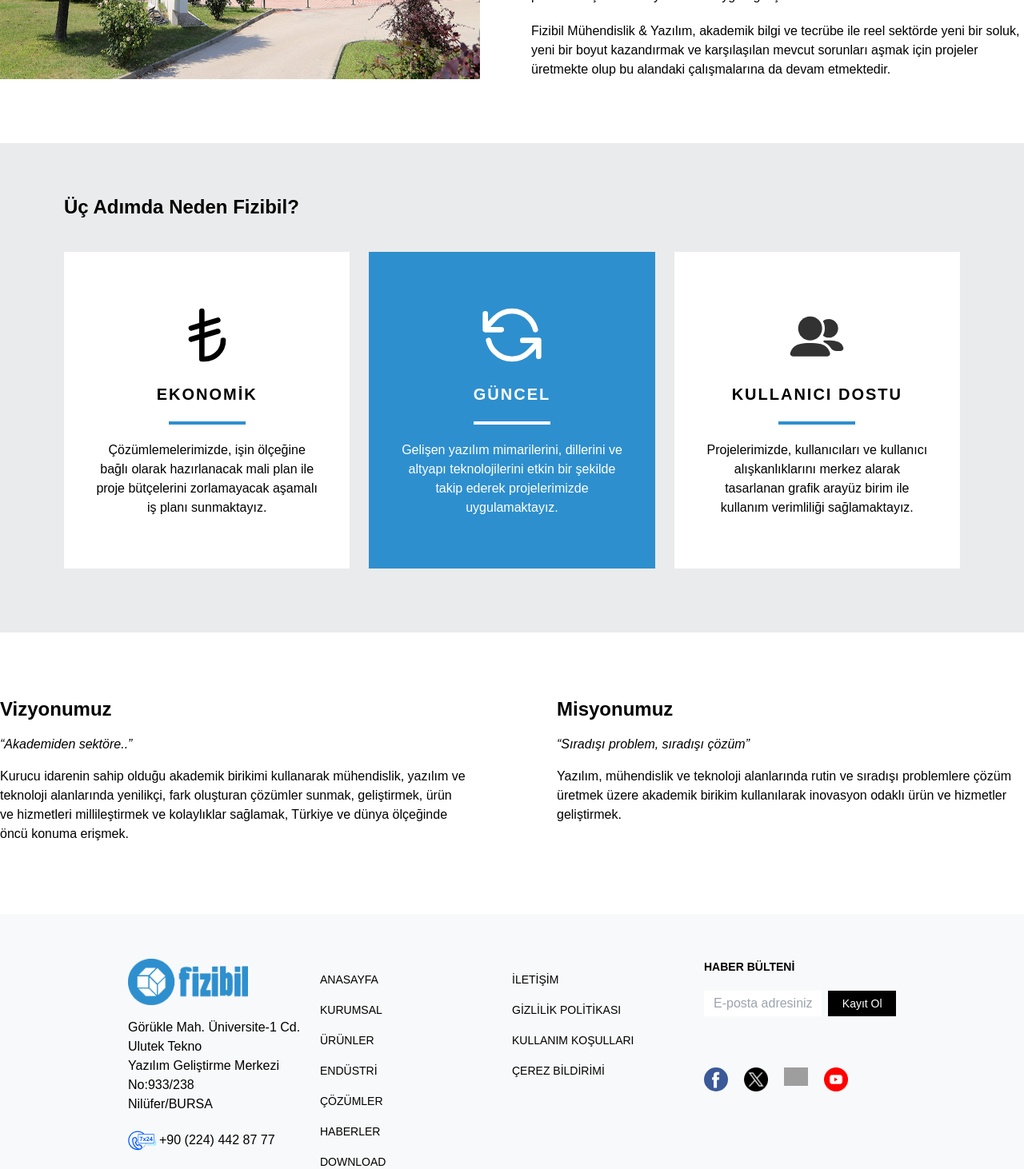
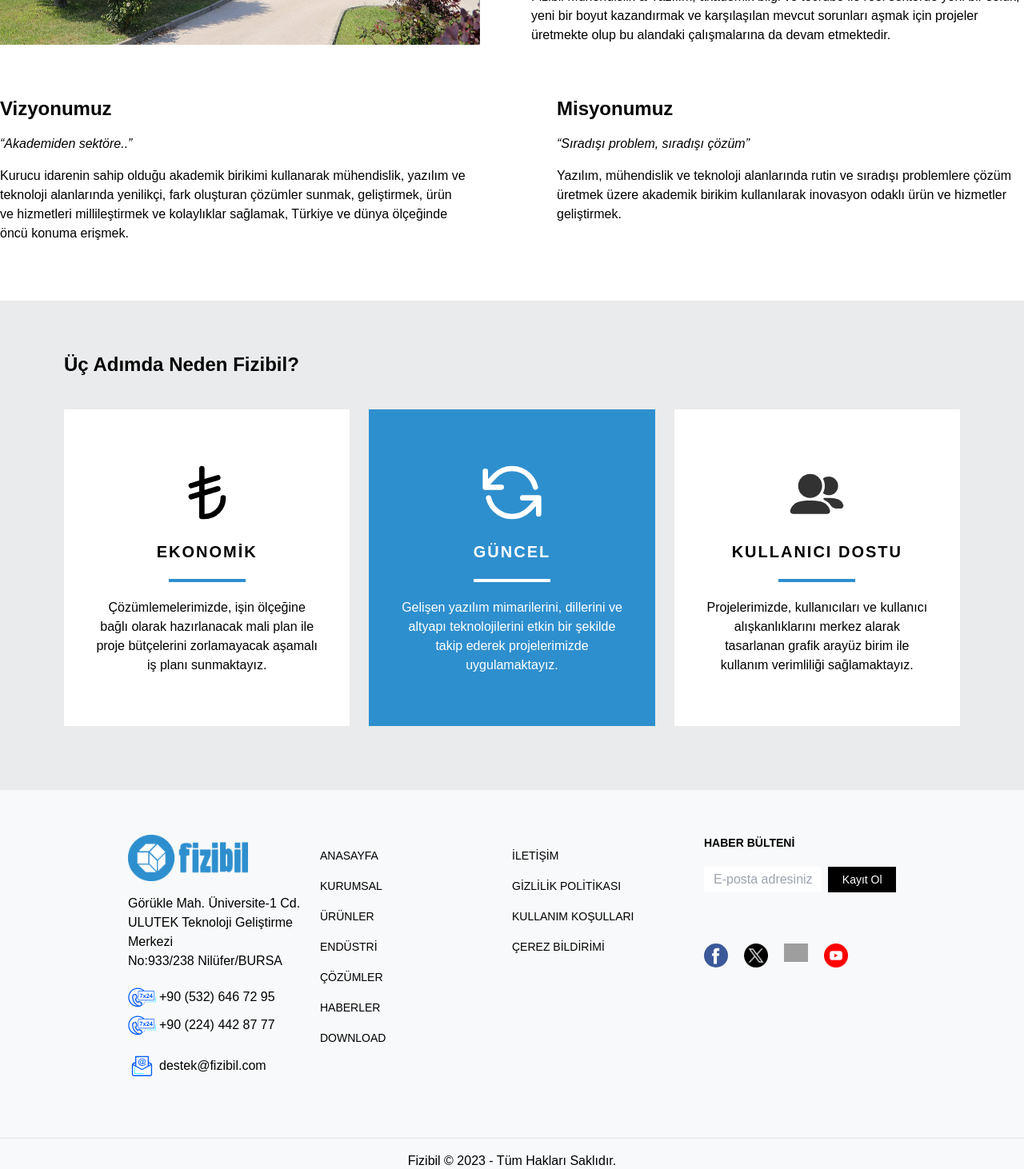
Before and after one commit to suraartut/fizibilweb, a Next.js app: page /kurumsal in a window 1280 px wide. Shown: the part 640-2102 px from the top of the page at 80% size. Built offline with nearby package versions, Linux system fonts and the light colour scheme; grey boxes are pictures that could not be loaded.

Commit message:
update: düzenlemeler

```diff
--- a/components/Home/BannerTop/BannerTop.js
+++ b/components/Home/BannerTop/BannerTop.js
@@ -14,7 +14,7 @@ import { Autoplay, Pagination } from "swiper/modules";
 
 const BannerTop = () => {
   return (
-    <div className="lg:h-[95vh] h-[45vh] w-full pt-[88px] lg:block hidden">
+    <div className="lg:h-[100vh] h-[45vh] w-full pt-[88px] lg:block hidden">
       <Swiper
         loop={true}
         pagination={true}
@@ -30,20 +30,18 @@ const BannerTop = () => {
             src="/assets/Images/slider/bilgisayarli-goru.png"
             width={1920}
             height={950}
-            alt="Bilgisayarlı Görü"
+            alt="Görüntü İşleme"
           />
           <div className="w-1/3 left-[55%] absolute bg-[#2e8fce] bg-opacity-60 rounded-sm">
             <div className="py-12 px-16 text-start">
-              <h3 className="font-bold text-white text-4xl">
-                Bilgisayarlı Görü Sistemi
-              </h3>
+              <h3 className="font-bold text-white text-4xl">Görüntü İşleme</h3>
               <p className="pb-10 pt-4 text-white text-xl">
                 Dijital görüntülerin elde edilerek işlenmesi ve analizini
                 gerçekleştirerek gerçek dünyadan sayısal veya sembolik bilgileri
                 çıktı olarak elde edebiliyoruz
               </p>
               <Link
-                href="/"
+                href="/sayac"
                 className="text-[#2e8fce] text-sm px-12 py-3 border-2 border-white bg-white uppercase font-semibold hover:text-white hover:border-[#2e8fce] hover:bg-[#2e8fce] tracking-wider w-full items-center transition duration-500 ease-in-out"
               >
                 Keşfedİn
--- a/components/Home/BannerTopMobile/BannerMobile.js
+++ b/components/Home/BannerTopMobile/BannerMobile.js
@@ -31,13 +31,13 @@ const BannerMobile = () => {
             src="/assets/Images/mobil-slider/bilgisayarli-goru.png"
             width={390}
             height={420}
-            alt="Bilgisayarlı Görü"
+            alt="Görüntü İşleme"
             className="contrast-50"
           />
           <div className={styles.image_card}>
             <div className="p-8 text-end">
-              <h3 className="font-bold text-white text-xl">Bilgisayarlı</h3>
-              <p className={styles.second_line}>Görü Sistemi</p>
+              <h3 className="font-bold text-white text-xl">Görüntü</h3>
+              <p className={styles.second_line}>İşleme</p>
               <Link href="/" className={styles.button}>
                 Keşfedİn
               </Link>
--- a/components/Home/OurWorks/OurWorks.js
+++ b/components/Home/OurWorks/OurWorks.js
@@ -10,7 +10,7 @@ const OurWorks = () => {
       <div className={styles.divs}>
         <div className={styles.textcard}>
           <div className={styles.line}></div>
-          <h3 className="font-bold text-xl">Çalışma Alanlarımız</h3>
+          <h3 className="font-bold text-xl">Ürünlerimiz</h3>
           <p className="lg:mt-6 mt-4">
             Son teknoloji ve bilimsel gelişmelerin ışığında dünya
             standartlarında bilişim alanında yenilikçi çözümler üretiyoruz.
--- a/components/Kurumsal/Kurumsal.js
+++ b/components/Kurumsal/Kurumsal.js
@@ -46,6 +46,28 @@ const KurumsalComponent = () => {
               bu alandaki çalışmalarına da devam etmektedir.
             </p>
           </div>
+        </div>
+      </div>
+      <div className={styles.vizyon}>
+        <div className="lg:mb-0 mb-8 lg:w-1/2">
+          <h2 className={styles.titles}>Vizyonumuz</h2>
+          <p className="my-4 italic">“Akademiden sektöre..”</p>
+          <p className="my-2">
+            Kurucu idarenin sahip olduğu akademik birikimi kullanarak
+            mühendislik, yazılım ve teknoloji alanlarında yenilikçi, fark
+            oluşturan çözümler sunmak, geliştirmek, ürün ve hizmetleri
+            millileştirmek ve kolaylıklar sağlamak, Türkiye ve dünya ölçeğinde
+            öncü konuma erişmek.
+          </p>
+        </div>
+        <div className="lg:w-1/2">
+          <h2 className={styles.titles}>Misyonumuz</h2>
+          <p className="my-4 italic">“Sıradışı problem, sıradışı çözüm”</p>
+          <p className="my-2">
+            Yazılım, mühendislik ve teknoloji alanlarında rutin ve sıradışı
+            problemlere çözüm üretmek üzere akademik birikim kullanılarak
+            inovasyon odaklı ürün ve hizmetler geliştirmek.
+          </p>
         </div>
       </div>
       <div className={styles.why_fizibil}>
@@ -111,28 +133,6 @@ const KurumsalComponent = () => {
           </div>
         </div>
       </div>
-      <div className={styles.vizyon}>
-        <div className="lg:mb-0 mb-8 lg:w-1/2">
-          <h2 className={styles.titles}>Vizyonumuz</h2>
-          <p className="my-4 italic">“Akademiden sektöre..”</p>
-          <p className="my-2">
-            Kurucu idarenin sahip olduğu akademik birikimi kullanarak
-            mühendislik, yazılım ve teknoloji alanlarında yenilikçi, fark
-            oluşturan çözümler sunmak, geliştirmek, ürün ve hizmetleri
-            millileştirmek ve kolaylıklar sağlamak, Türkiye ve dünya ölçeğinde
-            öncü konuma erişmek.
-          </p>
-        </div>
-        <div className="lg:w-1/2">
-          <h2 className={styles.titles}>Misyonumuz</h2>
-          <p className="my-4 italic">“Sıradışı problem, sıradışı çözüm”</p>
-          <p className="my-2">
-            Yazılım, mühendislik ve teknoloji alanlarında rutin ve sıradışı
-            problemlere çözüm üretmek üzere akademik birikim kullanılarak
-            inovasyon odaklı ürün ve hizmetler geliştirmek.
-          </p>
-        </div>
-      </div>
     </div>
   );
 };
--- a/components/Kurumsal/kurumsal.module.css
+++ b/components/Kurumsal/kurumsal.module.css
@@ -7,7 +7,7 @@
 }
 
 .about_us_body {
-  @apply container mx-auto lg:px-0 px-5;
+  @apply container mx-auto lg:px-0 px-5 lg:mb-16 mb-8;
 }
 
 .titles {
@@ -19,7 +19,7 @@
 }
 
 .why_fizibil {
-  @apply w-full bg-[#eaebec] lg:my-20 my-10;
+  @apply w-full bg-[#eaebec];
 }
 
 .why_fizibil_title {
@@ -55,5 +55,5 @@
 }
 
 .vizyon {
-  @apply container w-full mx-auto lg:flex gap-28 lg:mb-20 mb-10 lg:px-0 px-5;
+  @apply container w-full mx-auto lg:flex gap-28 lg:mb-16 mb-10 lg:px-0 px-5;
 }
--- a/components/Layout/Footer.js
+++ b/components/Layout/Footer.js
@@ -38,11 +38,23 @@ const Footer = () => {
             alt="Şirket Logosu"
           />
           <div className="w-full my-4 justify-start flex">
-            Görükle Mah. Üniversite-1 Cd. Ulutek Tekno <br /> Yazılım Geliştirme
-            Merkezi No:933/238 <br />
-            Nilüfer/BURSA
+            Görükle Mah. Üniversite-1 Cd.
+            <br /> ULUTEK Teknoloji Geliştirme Merkezi
+            <br /> No:933/238 Nilüfer/BURSA
           </div>
-          <div className="w-full my-4 justify-start flex">
+          <div className="w-full my-4 justify-start">
+            <Link href="tel:+905326467295" className="flex items-center">
+              <Image
+                src="/assets/icons/phone.svg"
+                height={35}
+                width={35}
+                alt="phone"
+                className="mr-1"
+              />
+              <span className="hover:text-gray-500 transition-all duration-300 ease-in-out">
+                +90 (532) 646 72 95
+              </span>
+            </Link>
             <Link href="tel:+902244428777" className="flex items-center">
               <Image
                 src="/assets/icons/phone.svg"
--- a/components/Layout/Header.js
+++ b/components/Layout/Header.js
@@ -20,7 +20,8 @@ const Header = () => {
 
   return (
     <header className={styles.wrapper}>
-      <div className="lg:flex hidden bg-[#2e8fce] py-1 px-16 text-white grid-cols-4 justify-between items-center">
+      {/* Phone, e-mail, social media */}
+      {/* <div className="lg:flex hidden bg-[#2e8fce] py-1 px-16 text-white grid-cols-4 justify-between items-center">
         <div className="flex gap-10 text-sm">
           <Link href="tel:+902244428777" className="flex items-center">
             <Image
@@ -89,7 +90,8 @@ const Header = () => {
             </Link>
           </div>
         </div>
-      </div>
+      </div> */}
+
       <div className="bg-[#f8f9fa] bg-opacity-95 shadow-bottom w-full h-[88px] lg:absolute fixed z-[100]">
         <div className={styles.header_main}>
           <div className="flex lg:hidden relative">
@@ -185,7 +187,8 @@ const Header = () => {
 
           <div>
             <ul className="w-full flex gap-5">
-              <li className={styles.account}>
+              {/* Account */}
+              {/* <li className={styles.account}>
                 <Link href="/">
                   <Image
                     src="/assets/icons/account.svg"
@@ -195,8 +198,10 @@ const Header = () => {
                     className="mr-1"
                   />
                 </Link>
-              </li>
-              <li className={styles.shopping_cart}>
+              </li> */}
+
+              {/* Shopping Cart */}
+              {/* <li className={styles.shopping_cart}>
                 <Link href="/">
                   <Image
                     src="/assets/icons/shopping-cart.svg"
@@ -206,8 +211,9 @@ const Header = () => {
                     className="mr-1"
                   />
                 </Link>
-              </li>
+              </li> */}
 
+              {/* Language */}
               <li className={styles.language}>
                 <span className="text-sm">Tr</span>
                 <Image
--- a/components/Layout/MobileHeader.js
+++ b/components/Layout/MobileHeader.js
@@ -111,7 +111,8 @@ const MobileHeader = ({ showMenu }) => {
               })}
             </ul>
             <div className="w-full gap-5 px-6 py-6">
-              <div className={styles.mobile_account}>
+              {/* Account */}
+              {/* <div className={styles.mobile_account}>
                 <Image
                   src="/assets/icons/account.svg"
                   height={25}
@@ -119,7 +120,9 @@ const MobileHeader = ({ showMenu }) => {
                   alt="account"
                 />
                 <span className="pl-1 capitalize text-lg">Giriş</span>
-              </div>
+              </div> */}
+
+              {/* Language */}
               <div className={styles.mobile_language}>
                 <span className="text-lg">Tr</span>
                 <Image
--- a/components/Layout/layout.module.css
+++ b/components/Layout/layout.module.css
@@ -43,5 +43,5 @@
 }
 
 .mobile_language {
-  @apply flex text-xs font-extrabold uppercase tracking-widest items-center;
+  @apply flex text-xs font-extrabold uppercase tracking-widest items-center mb-8;
 }
```
Also changed, not shown: components/Home/BannerAbout/BannerAbout.js (+34 -9 lines).
